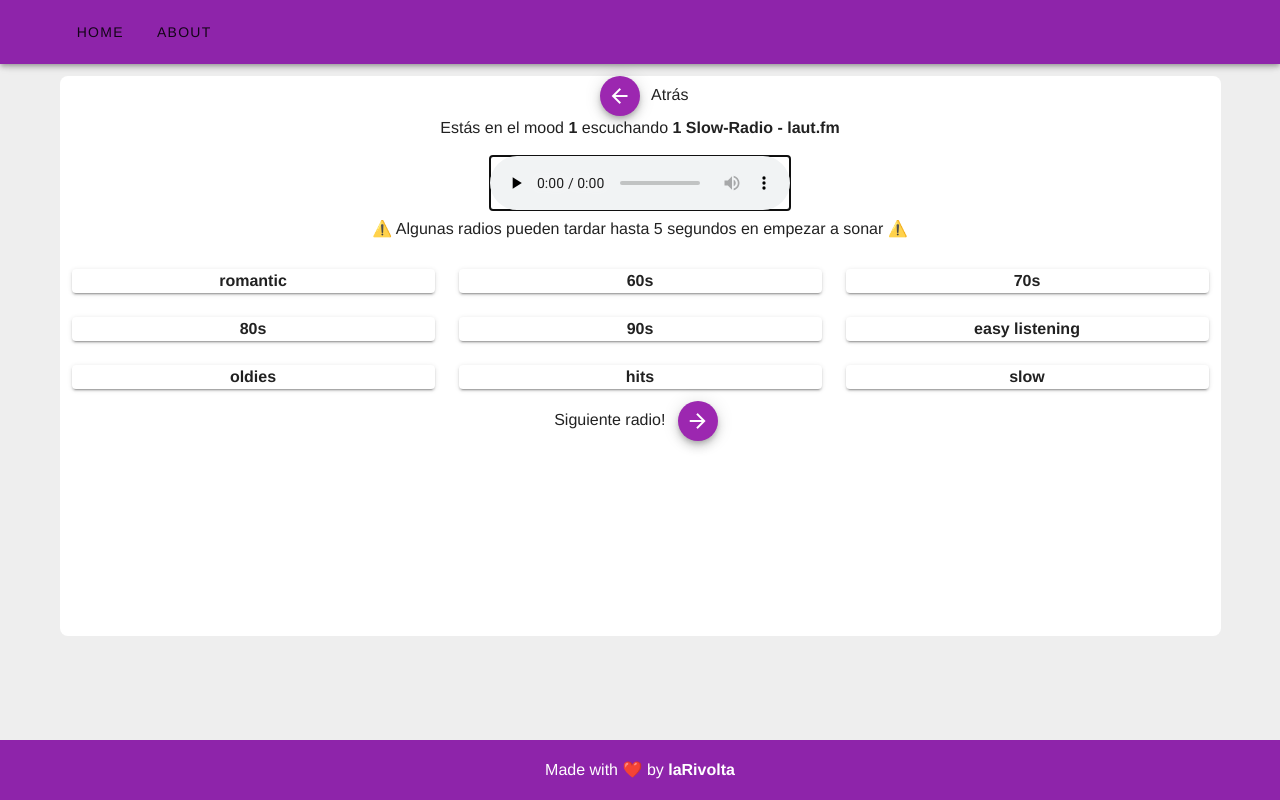
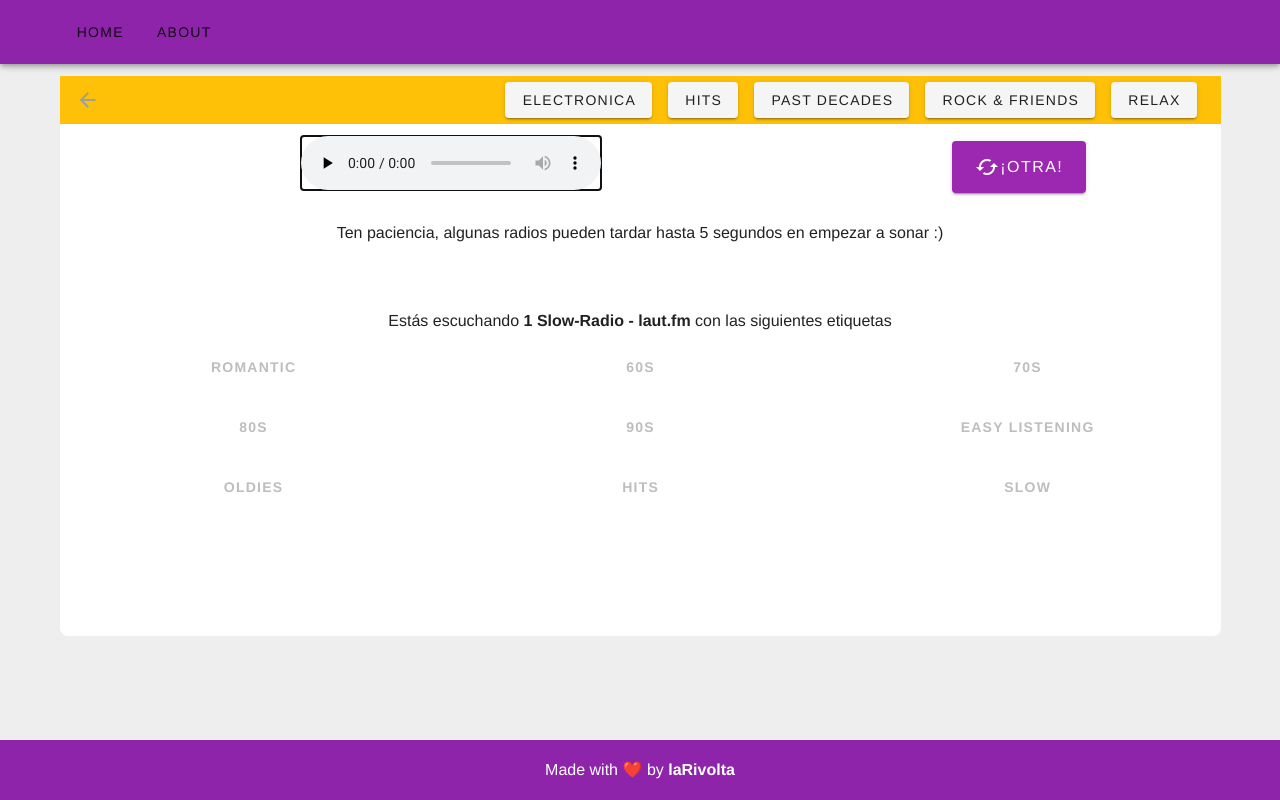
Before and after one commit to laRivolta/random-radio-app, a Vue app: page /category/1/2 in a window 1280 px wide. Built offline with nearby package versions, Linux system fonts and the light colour scheme; what vue-lodash would draw is missing.

Commit message:
Copies, toolbar added and other changes in the radio page

```diff
--- a/src/ui/pages/RadioStation.vue
+++ b/src/ui/pages/RadioStation.vue
@@ -1,55 +1,115 @@
 <template>
   <div>
     <div>
-      <v-btn class="mx-2" fab dark small color="purple" @click="goBack()">
+    <v-toolbar color="amber" flat dense>
+      <v-btn
+        color="grey"
+        icon
+        @click="goBack()">
         <v-icon dark>
           mdi-arrow-left
         </v-icon>
       </v-btn>
-      Atrás
-      <p>
-        Estás en el mood <b>{{ $route.params.name }}</b> escuchando
-        <b> {{ currentRadioStation.name || "" }}</b>
-      </p>
+
+      <v-spacer></v-spacer>
+
+      <category-list />
+      </v-toolbar>
     </div>
-    <div>
-      <audio id="radio" tabindex="0" controls class="hidden" preload="none">
-        <source :src="generateRadioLink" />
-      </audio>
-      <p>
-        ⚠️ Algunas radios pueden tardar hasta 5 segundos en empezar a sonar ⚠️
-      </p>
-    </div>
+
+      <v-container
+      >
+        <v-row
+          align="center"
+          no-gutters
+          justify-start
+        >
+          <v-col
+            :cols="8"
+          >
+            <audio id="radio" tabindex="0" controls class="hidden" preload="none">
+              <source :src="generateRadioLink" />
+            </audio>
+          </v-col>
+
+          <v-col
+            :cols="4"
+          >
+
+            <v-btn
+              :to="nextRadioStation()"
+              :loading="loading5"
+              :disabled="loading5"
+              color="purple"
+              class=" white--text"
+              @click="loader = 'loading5'"
+              x-large
+            >
+
+              <v-icon dark>
+                mdi-cached
+              </v-icon>
+              ¡Otra!
+            </v-btn>
+        </v-col>
+      </v-row>
+      <v-row
+        align="center"
+      >
+        <v-col cols="12">
+          <p
+          >
+            Ten paciencia, algunas radios pueden tardar hasta 5 segundos en empezar a sonar :)
+          </p>
+        </v-col>
+        <v-col cols="1">
+          <v-card></v-card>
+        </v-col>
+      </v-row>
+    </v-container>
+
+
     <div>
       <v-container>
+
+            <p>
+              Estás escuchando
+              <b> {{ currentRadioStation.name || "" }}</b>
+              con las siguientes etiquetas
+            </p>
+
+
         <v-row>
           <v-col v-for="tag in tags" :key="tag" cols="4" sm="s">
-            <v-card class="font-weight-bold">
+            <v-btn
+              class="font-weight-bold"
+              icon
+              disabled
+              color="purple">
               {{ tag }}
-            </v-card>
+            </v-btn>
           </v-col>
         </v-row>
       </v-container>
     </div>
-    Siguiente radio!
-    <v-btn :to="nextRadioStation()" class="mx-2" fab dark small color="purple">
-      <v-icon dark>
-        mdi-arrow-right
-      </v-icon>
-    </v-btn>
   </div>
 </template>
 
 <script>
 import RadioStationsData from "@/ui/assets/radioStationsData.json";
+import CategoryList from "@/ui/components/CategoryList.vue";
 
 export default {
   name: "RadioStation",
+  components: {
+    CategoryList
+  },
   data() {
     return {
       radioStationsData: RadioStationsData,
       currentRadioStation: {},
-      tags: []
+      tags: [],
+      dialog: false
     };
   },
   created() {
```
